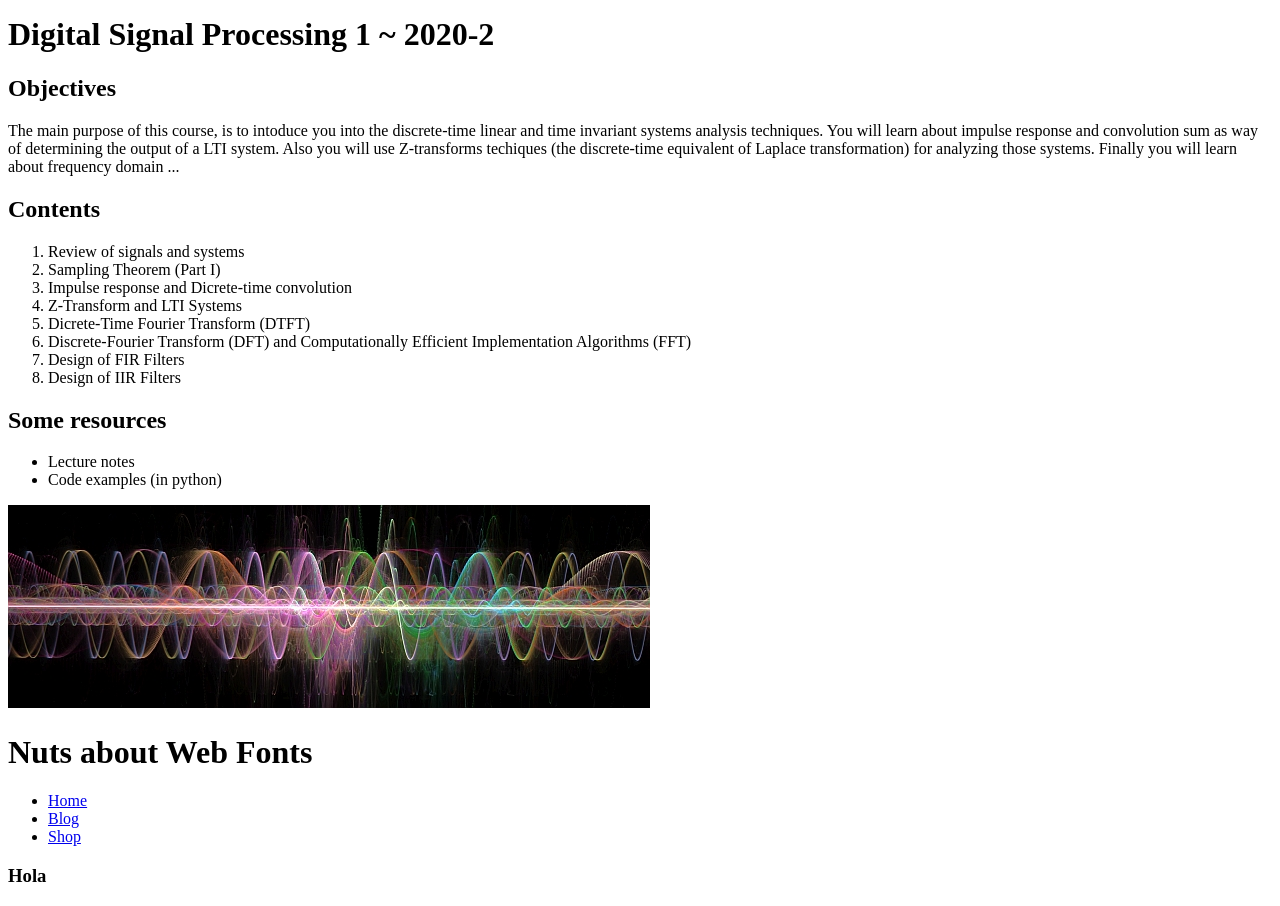
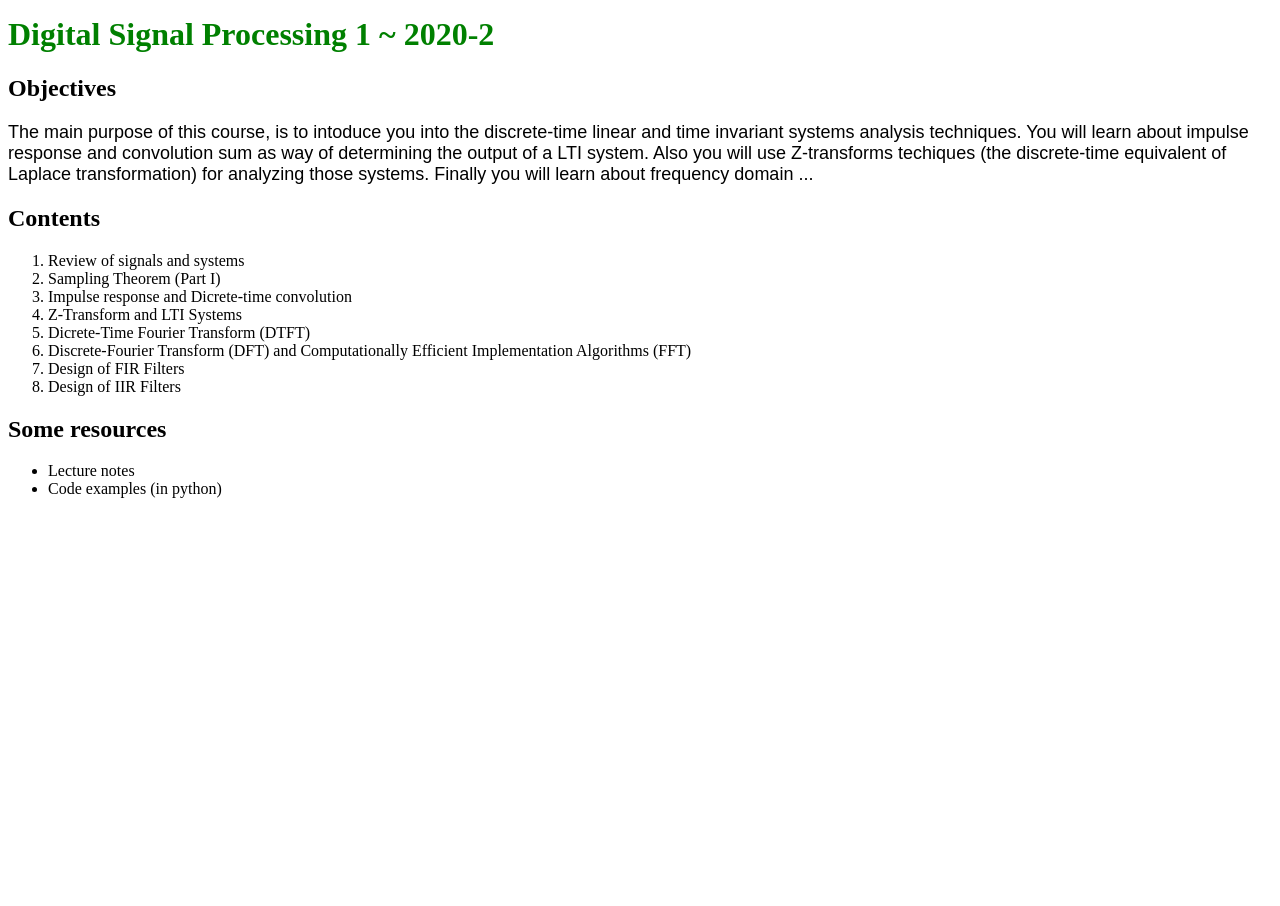
Before and after one commit to bjsaenzc-full/bjsaenzc-full.github.io, a plain HTML site: page index.html in a window 1280 px wide. Shown: the part 220-1126 px from the top of the page. After the commit the page ends 800 px from the top, so only its background shows below. Drawn offline with Linux system fonts and the light colour scheme.

Commit message:
Addimg some basic styling

```diff
--- a/index.html
+++ b/index.html
@@ -4,6 +4,15 @@
 <head>
 <meta charset = "utf8">
 <title>Digital Signal Processing 1 ~ 2020-2</title>
+<style>
+h1 { color : green;
+}
+p {
+    font-size : large;
+    font-family : sans-serif;
+}
+</style>
+
 </head>
 
 <body>
@@ -35,18 +44,5 @@ Finally you will learn about frequency domain ...</p>
     <li>Lecture notes</li>
     <li>Code examples (in python)</li>
 </ul>
-<header>
-<img src="./Images/BackgroundImage.jpg" alt="logo">
-<h1>Nuts about Web Fonts</h1>
-<nav>
-<ul>
-<li><a href="/home/">Home</a></li>
-<li><a href="/home/bjsaenzc/Documentos/">Blog</a></li>
-<li><a href="/home/bjsaenzc/Descargas">Shop</a></li>
-</ul>
-</nav>
-</header>
-<!--page content-->
-<h3>Hola</h3>
 </body>
 </html>
```
